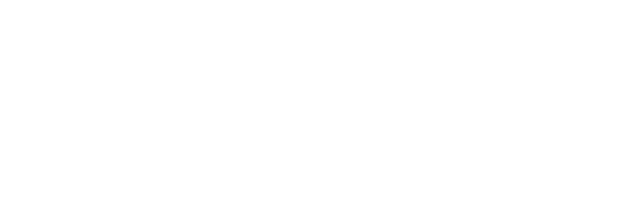
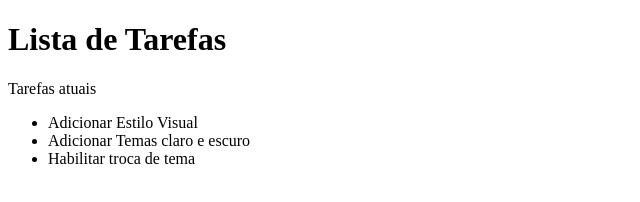
Before and after one commit to oicnerolf/Site-Simples---HTML-CSS-JS., a plain HTML site: page index.html in a window 1280 px wide. Shown: the whole page, without its empty margins (0-640 px from the left). Drawn offline with Linux system fonts and the light colour scheme.

Commit message:
Adicionando elementos no HTML

```diff
--- a/index.html
+++ b/index.html
@@ -2,9 +2,16 @@
 <html lang="en">
 <head>
     <meta charset="UTF-8">
-    <title>Document</title>
+    <title>Site Simples</title>
+    <link rel="styleheet" href="main.css">
 </head>
 <body>
-
+    <h1>Lista de Tarefas</h1>
+    <p id="msg">Tarefas atuais</p>
+    <ul>
+        <li class="lista">Adicionar Estilo Visual</li>
+        <li class="lista">Adicionar Temas claro e escuro</li>
+        <li>Habilitar troca de tema </li>
+    </ul>
 </body>
 </html>
```
